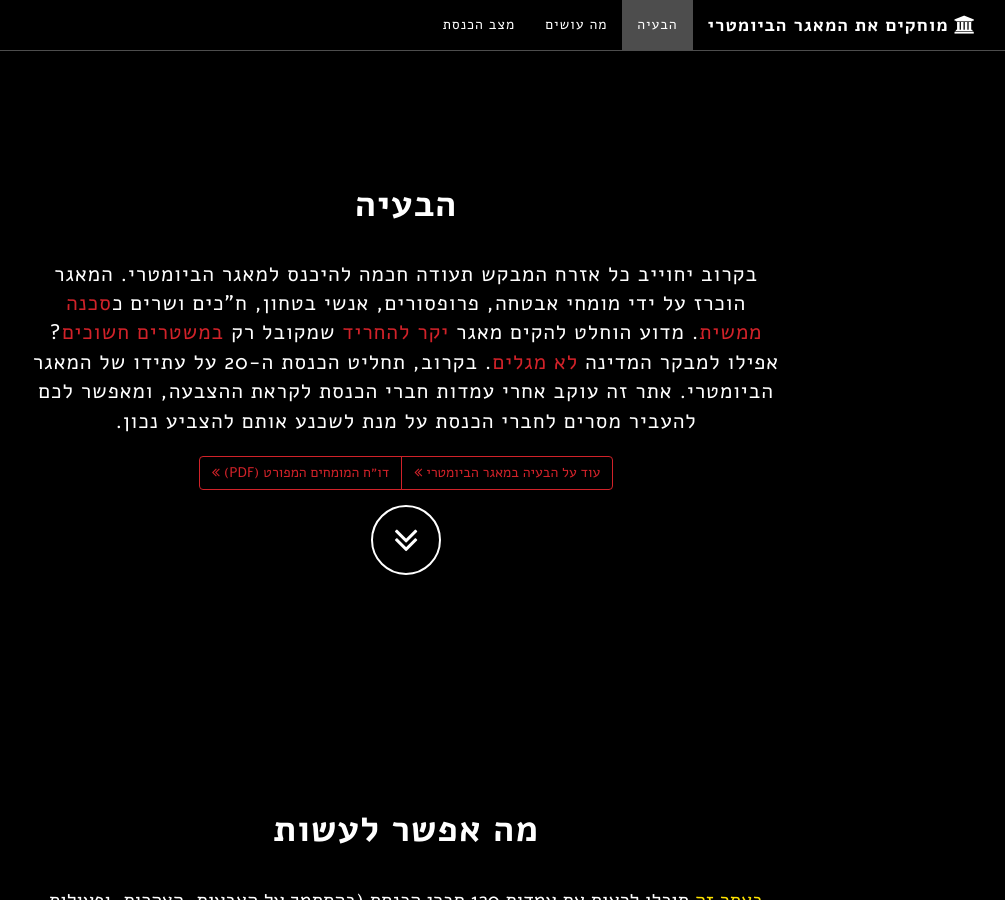
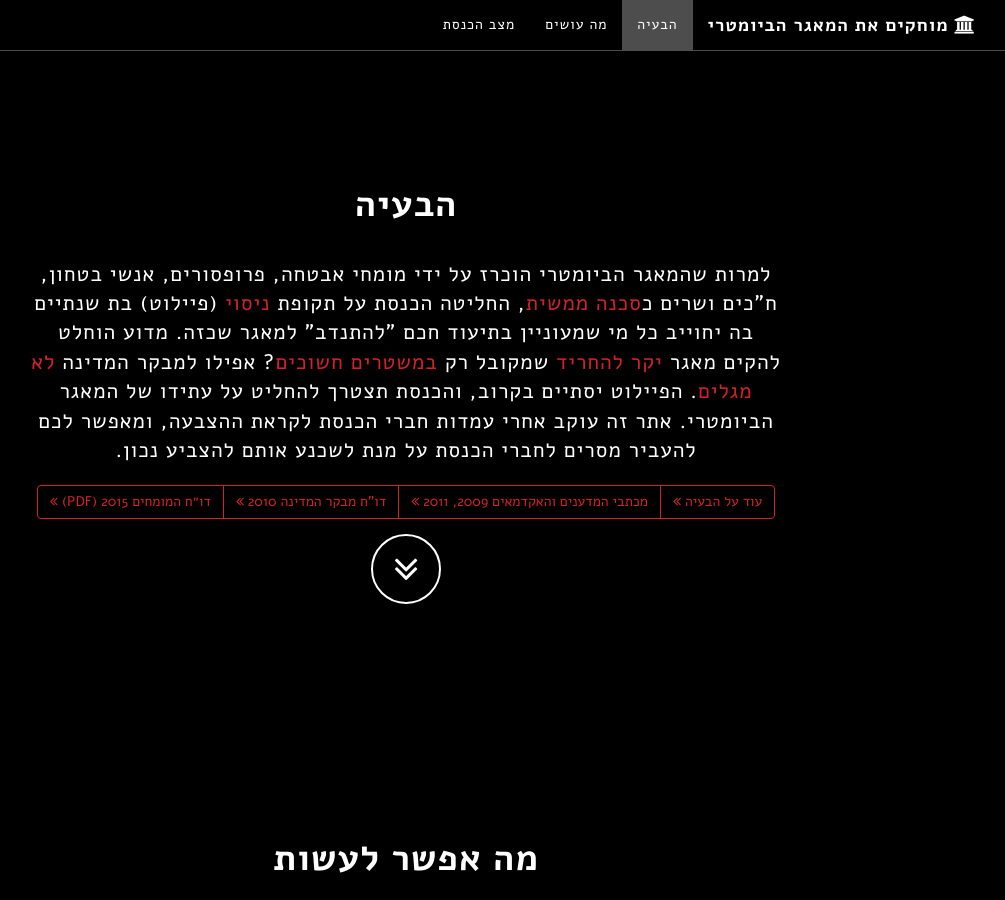
Before and after one commit to no2bio/mk-personal, a Jekyll site: the page built from index.html, in a window 1280 px wide and 900 px high, scrolled down 820 px. Shown: the whole window, without its empty margins (234-1239 px from the left). Built offline with Jekyll 4.4.1, drawn with Linux system fonts in a browser that asks for light colours.

Commit message:
Better about
than never ;)

```diff
--- a/_includes/about.html
+++ b/_includes/about.html
@@ -4,23 +4,30 @@
 		<div class="col-lg-8 col-lg-offset-2">
 			<h1>הבעיה</h1>
 			<h4 class="lead">
-				בקרוב יחוייב כל אזרח המבקש תעודה חכמה להיכנס למאגר הביומטרי. המאגר הוכרז על ידי מומחי אבטחה,
+				למרות שהמאגר הביומטרי הוכרז על ידי מומחי אבטחה,
 				פרופסורים, אנשי בטחון, ח"כים ושרים
-				כ<a href="http://m.no2bio.org/post-letters-to-knesset.html" target="_blank">סכנה ממשית</a>.
+				כ<a href="https://no2bio.org/letters-to-knesset/" target="_blank">סכנה ממשית</a>,
+				החליטה הכנסת על תקופת
+				<a href="https://archive.is/zUenM#selection-1897.0-1907.20" target="_blank">ניסוי</a> (פיילוט) בת שנתיים בה יחוייב כל מי שמעוניין בתיעוד חכם "להתנדב" למאגר שכזה.
 				מדוע הוחלט להקים מאגר
 				<a href="http://m.no2bio.org/post-costs.html" target="_blank">יקר להחריד</a> שמקובל רק
 				<a href="https://dubiousdod.org/biomap" target="_blank">במשטרים חשוכים</a>? אפילו למבקר המדינה
 				<a href="https://archive.today/Lc8eu#selection-547.0-561.404" target="_blank">לא מגלים</a>.
-				בקרוב, תחליט הכנסת ה-20 על עתידו של המאגר הביומטרי.
+				הפיילוט יסתיים בקרוב, והכנסת תצטרך להחליט על עתידו של המאגר הביומטרי.
 				אתר זה עוקב אחרי עמדות חברי הכנסת לקראת ההצבעה, ומאפשר לכם להעביר מסרים לחברי הכנסת על מנת לשכנע אותם להצביע נכון.
 			</h4>
 			<div class="hidden-xs">
 				<div class="btn-group" role="group" aria-label="מידע נוסף">
 					<a class="btn btn-default" href="http://no2bio.org/the-problem/" target="_blank">
-						עוד על הבעיה במאגר הביומטרי <i class="fa fa-angle-double-left"></i></a>
-					<a class="btn btn-default"
+						עוד על הבעיה <i class="fa fa-angle-double-left"></i></a>
+					<a class="btn btn-default" href="https://no2bio.org/letters-to-knesset/" target="_blank">
+					מכתבי המדענים והאקדמאים 2009, 2011 <i class="fa fa-angle-double-left"></i></a>
+					<a class="btn btn-default" href="https://no2bio.org/mevaker/" target="_blank">
+						דו”ח מבקר המדינה 2010 <i class="fa fa-angle-double-left"></i></a>
+				<a class="btn btn-default"
 						href="http://drm.org.il/files/reports/DRM_report_1.0.pdf" target="_blank">
-						דו״ח המומחים המפורט (pdf) <i class="fa fa-angle-double-left"></i></a>
+						דו״ח המומחים 2015 (pdf) <i class="fa fa-angle-double-left"></i></a>
+
 				</div>
 			</div>
 			<div class="visible-xs">
```
